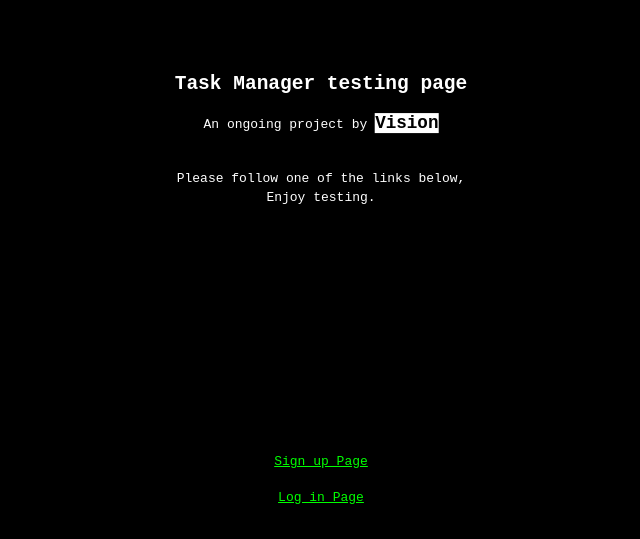
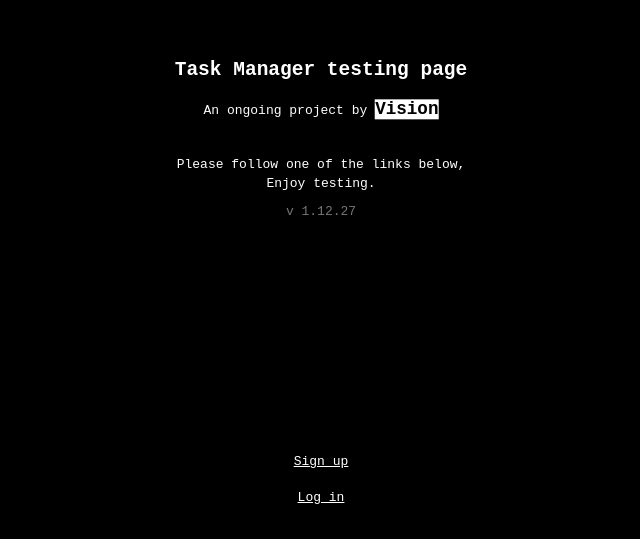
Before and after one commit to PROMCz11/Task-Manager-by-Vision, a SvelteKit app: page / in a window 1280 px wide. Shown: the part 261-800 px from the top of the page, without its empty margins (319-959 px from the left). Built offline with nearby package versions, Linux system fonts and the light colour scheme.

Commit message:
Fixing links

```diff
--- a/src/routes/+page.svelte
+++ b/src/routes/+page.svelte
@@ -5,12 +5,13 @@
         <p style="margin-top: .7rem; margin-bottom: 2rem;">An ongoing project by <span style="color: black; background-color: white; font-weight: 800; font-size: 1.1rem;">Vision</span></p>
         <p>Please follow one of the links below,</p>
         <p>Enjoy testing.</p>
+        <p style="color: #757575; margin-top: .5rem;">v 1.12.27</p>
     </section>
 
     <section style="position: absolute; display: flex; flex-direction: column;
     gap: 1rem; inset: auto 1rem 2rem 1rem;">
-        <a style="color: lime;" href="sign-up.html">Sign up Page</a>
-        <a style="color: lime;" href="log-in.html">Log in Page</a>
+        <a style="color: white;" href="signup">Sign up</a>
+        <a style="color: white;" href="login">Log in</a>
     </section>
 </div>
 
--- a/src/routes/confirmation/+page.svelte
+++ b/src/routes/confirmation/+page.svelte
@@ -54,7 +54,7 @@
 
                         deleteTokenFromCookies("verifyUserToken");
 
-                        window.location.href = "app.html";
+                        window.location.href = "app";
                     }
                     else {
                         alert(json.message);
--- a/src/routes/login/+page.svelte
+++ b/src/routes/login/+page.svelte
@@ -88,7 +88,7 @@
                 if(json.status) {
                     const authToken = json.data.authToken;
                     insertAuthTokenIntoCookies(authToken);
-                    window.location.href = "app.html";
+                    window.location.href = "app";
                 }
                 else {
                     // alert("Email or Password is incorrect");
```
Also changed, not shown: src/routes/app/+page.svelte (+4 -4 lines).
